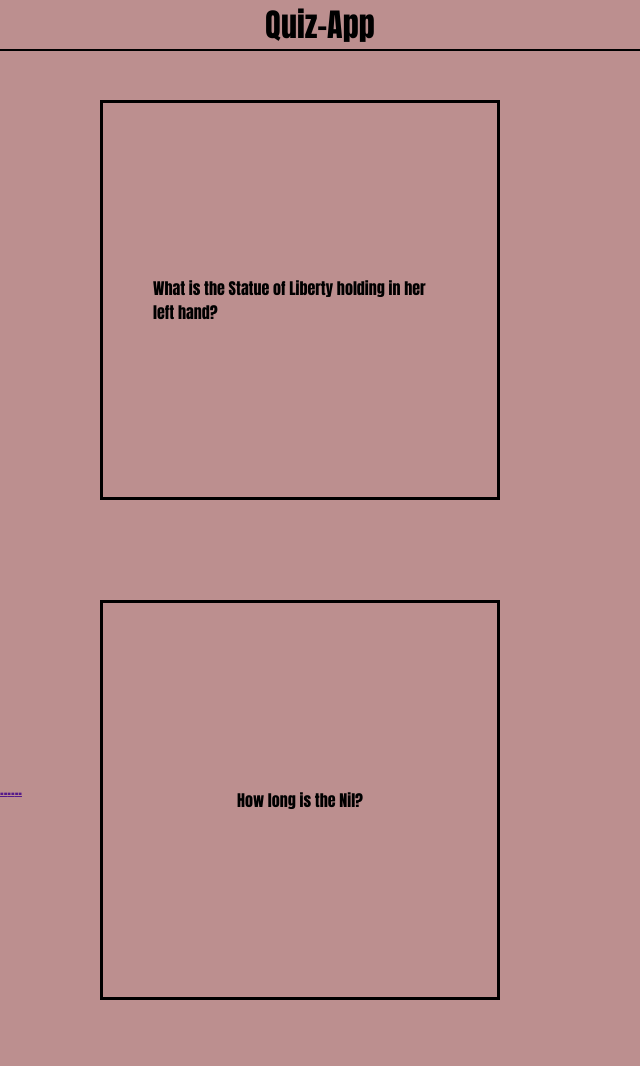
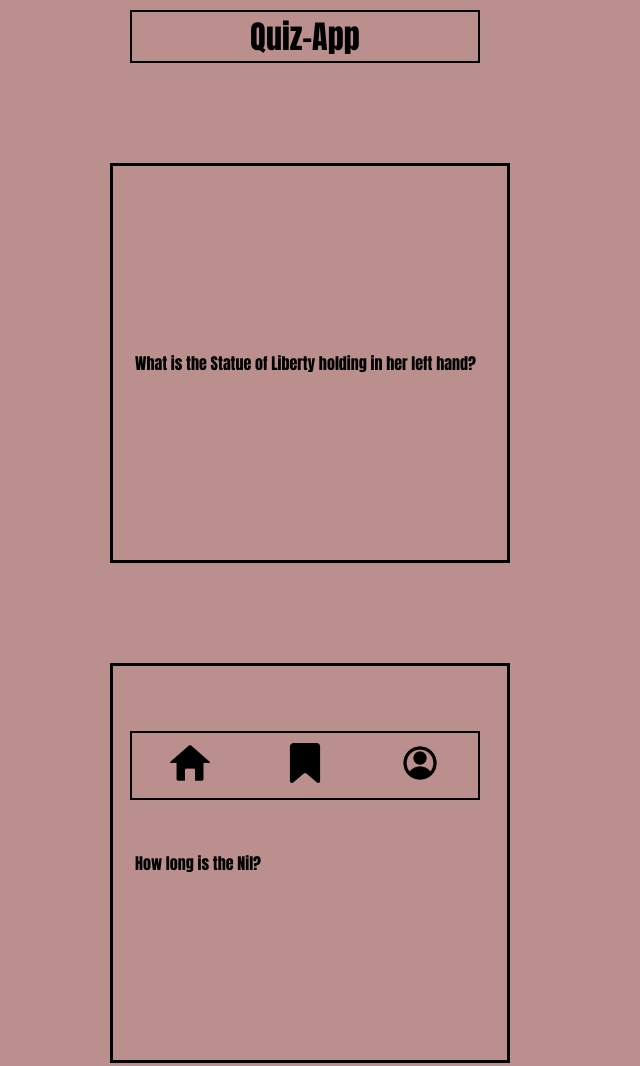
Before and after one commit to HendrikNeuschulz/Quiz-App, a plain HTML site: page index.html in a window 1280 px wide. Shown: the top 1066 px of the page, without its empty margins (0-640 px from the left). Drawn offline with Linux system fonts and the light colour scheme.

Commit message:
add navbar framework

```diff
--- a/css/styles.css
+++ b/css/styles.css
@@ -2,31 +2,34 @@
   box-sizing: border-box;
   margin: 0;
   padding: 0;
+  width: 350px;
 }
 
 body {
   font-family: Impact, Haettenschweiler, "Arial Narrow Bold", sans-serif;
   font-weight: 10px;
   background-color: rosybrown;
+  width: 600px;
+  margin: 10px;
 }
 
 header {
-  border-bottom: 2px solid black;
-  position: fixed;
+  border: 2px solid black;
+  position: sticky;
   display: flex;
   top: 0;
-  width: 50%;
-  justify-content: center;
-}
-
-h1 {
-  display: flex;
+  left: 130px;
+  text-align: center;
 }
 
 nav {
   position: fixed;
   bottom: 0;
   display: flex;
+  justify-content: space-around;
+  border: 2px solid black;
+  left: 130px;
+  text-align: center;
 }
 
 .question-box {
@@ -41,3 +44,7 @@ nav {
   border: 3px solid #000;
   padding: 50px;
 }
+nav a img {
+  width: 40px;
+  margin: 10px;
+}
--- a/index.html
+++ b/index.html
@@ -26,9 +26,9 @@
 
     <footer>
       <nav>
-        <a href="">..</a>
-        <a href="">..</a>
-        <a href="">..</a>
+        <a href=""><img src="./img/home-button.png" /></a>
+        <a href=""><img src="./img/bookmark.png" /></a>
+        <a href=""><img src="./img/user.png" /></a>
       </nav>
     </footer>
   </body>
```
Also changed, not shown: img/bookmark.png (added), img/home-button.png (added), img/home.png (added), img/icons8-home.svg (added), img/user.png (added).
